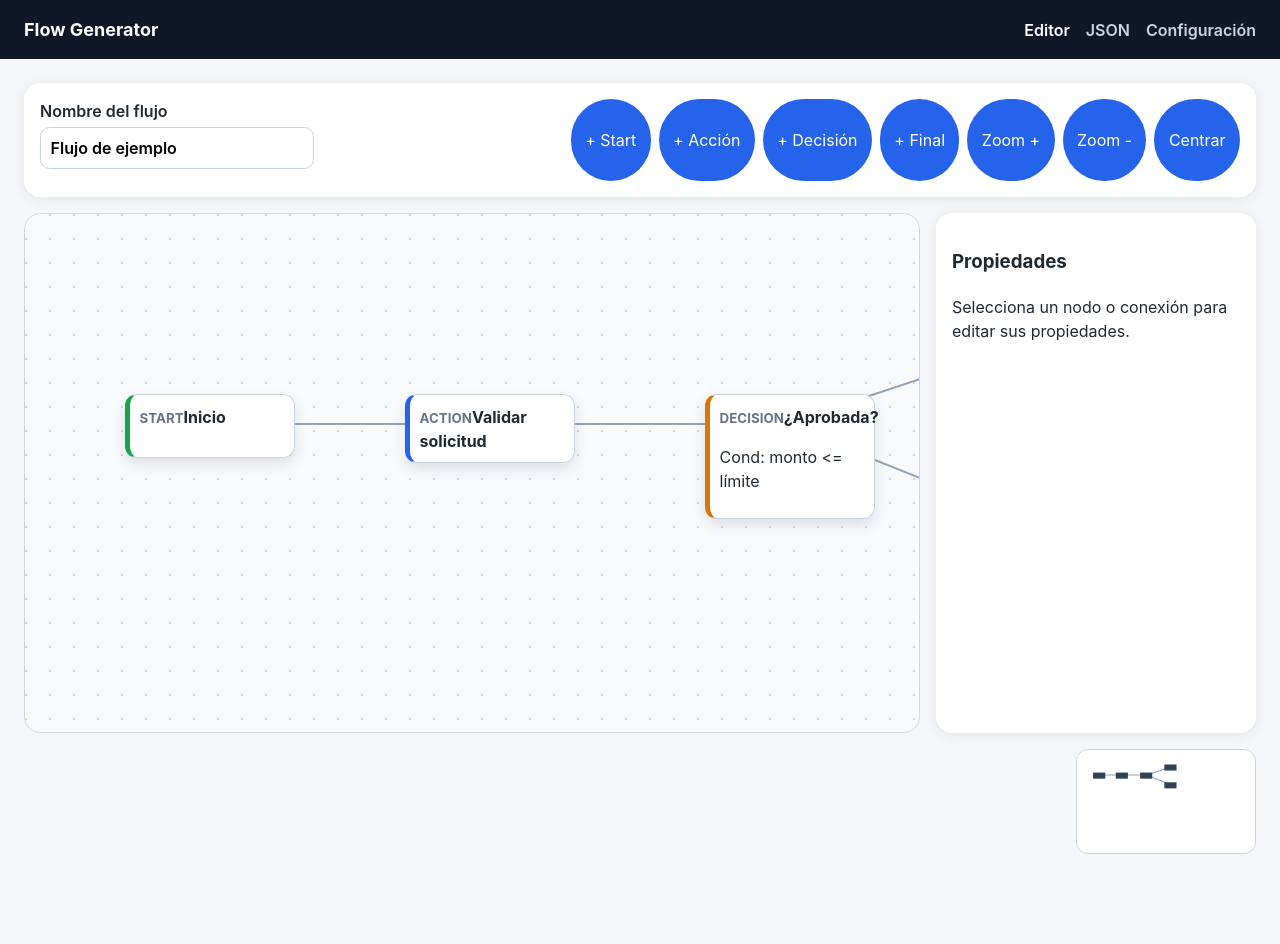
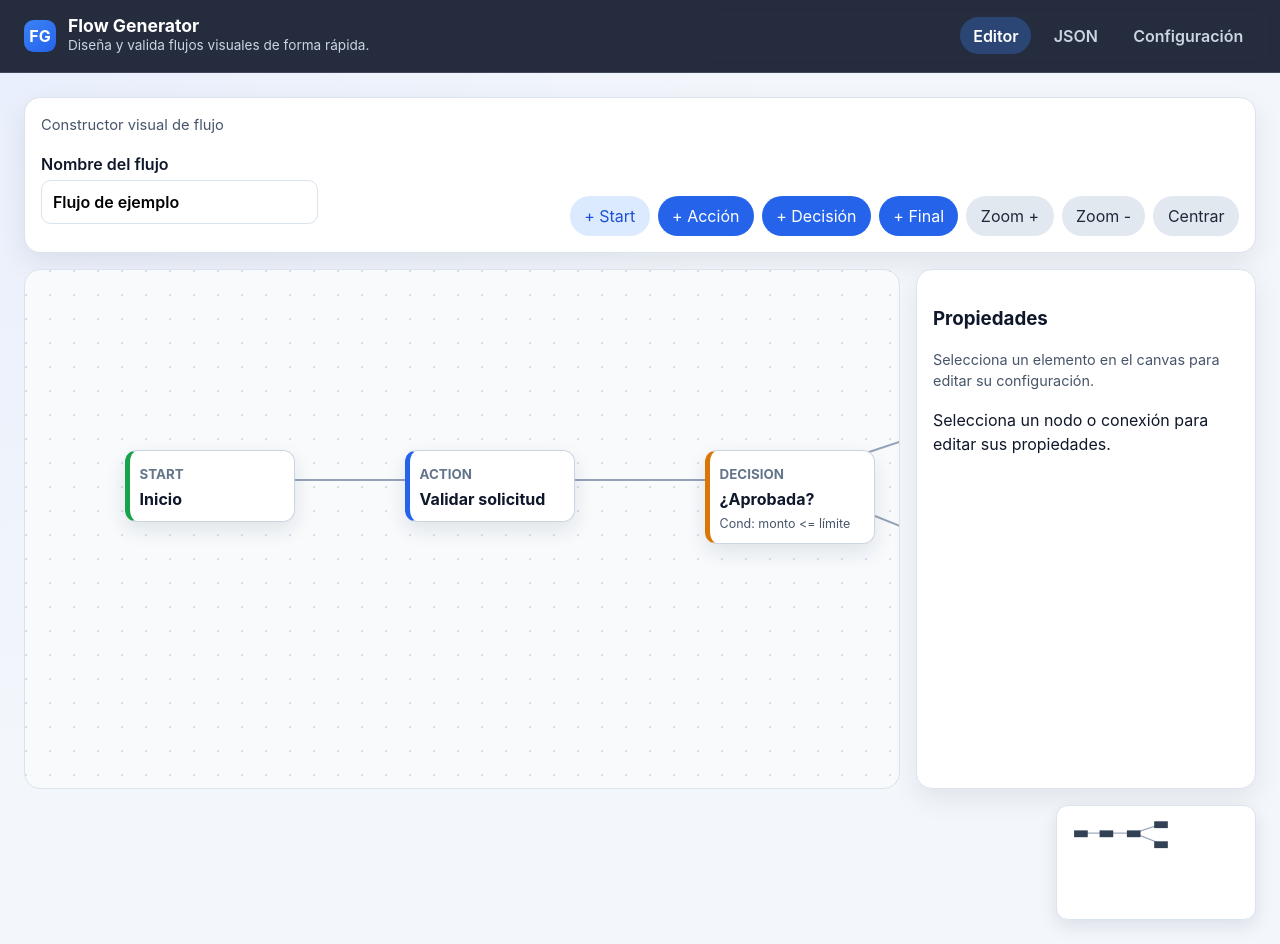
Before and after one commit to Erredebe/flow-gen, an Angular app: page /editor in a window 1280 px wide. Before the commit the page ends 878 px from the top, so only its background shows below. Built offline with nearby package versions, Linux system fonts and the light colour scheme.

Commit message:
Mejora estética general y UX de pantallas

```diff
--- a/src/app/app.component.html
+++ b/src/app/app.component.html
@@ -1,7 +1,14 @@
 <div class="layout">
   <header class="topbar">
-    <h1>Flow Generator</h1>
-    <nav>
+    <div class="brand">
+      <span class="brand-badge" aria-hidden="true">FG</span>
+      <div>
+        <h1>Flow Generator</h1>
+        <p>Diseña y valida flujos visuales de forma rápida.</p>
+      </div>
+    </div>
+
+    <nav aria-label="Navegación principal">
       <a routerLink="/editor" routerLinkActive="active" [routerLinkActiveOptions]="{ exact: true }"
         >Editor</a
       >
--- a/src/app/app.component.scss
+++ b/src/app/app.component.scss
@@ -3,35 +3,77 @@
 }
 
 .topbar {
+  position: sticky;
+  top: 0;
+  z-index: 10;
   display: flex;
   justify-content: space-between;
   align-items: center;
+  gap: 1rem;
   padding: 1rem 1.5rem;
-  background-color: #101828;
+  backdrop-filter: blur(10px);
+  background: rgb(15 23 42 / 90%);
   color: #fff;
-
-  h1 {
-    margin: 0;
-    font-size: 1.125rem;
-  }
+  border-bottom: 1px solid rgb(148 163 184 / 25%);
 
   nav {
     display: flex;
-    gap: 1rem;
+    gap: 0.6rem;
 
     a {
       color: #cbd5e1;
       text-decoration: none;
       font-weight: 600;
+      padding: 0.4rem 0.8rem;
+      border-radius: 999px;
+      transition: 150ms ease;
 
       &.active,
       &:hover {
         color: #fff;
+        background: rgb(59 130 246 / 30%);
       }
     }
   }
 }
 
+.brand {
+  display: flex;
+  align-items: center;
+  gap: 0.75rem;
+
+  h1 {
+    margin: 0;
+    font-size: 1.1rem;
+    line-height: 1.1;
+  }
+
+  p {
+    margin: 0;
+    color: #cbd5e1;
+    font-size: 0.85rem;
+  }
+}
+
+.brand-badge {
+  display: grid;
+  place-items: center;
+  width: 2rem;
+  height: 2rem;
+  border-radius: 0.6rem;
+  background: linear-gradient(145deg, #3b82f6, #2563eb);
+  font-weight: 700;
+}
+
 main {
+  max-width: 1480px;
+  margin: 0 auto;
   padding: 1.5rem;
 }
+
+@media (max-width: 780px) {
+  .topbar {
+    flex-direction: column;
+    align-items: flex-start;
+  }
+}
--- a/src/app/features/flow-editor/pages/json-view-page.component.html
+++ b/src/app/features/flow-editor/pages/json-view-page.component.html
@@ -2,11 +2,16 @@
   <h2>Vista JSON</h2>
   <p>Importa/exporta el flujo actual y usa el editor manual para ajustes avanzados.</p>
 
-  <div class="actions">
-    <button type="button" (click)="downloadJson()">Descargar JSON</button>
+  <div class="actions" aria-label="Acciones de gestión">
+    <button type="button" class="btn" (click)="downloadJson()">Descargar JSON</button>
     <label>
       Importar archivo JSON
-      <input #fileInput type="file" accept="application/json,.json" (change)="onFilePicked($event)" />
+      <input
+        #fileInput
+        type="file"
+        accept="application/json,.json"
+        (change)="onFilePicked($event)"
+      />
     </label>
   </div>
 
@@ -20,7 +25,7 @@
     ></textarea>
   </label>
 
-  <button type="button" (click)="loadFromTextarea()">Cargar desde textarea</button>
+  <button type="button" class="btn" (click)="loadFromTextarea()">Cargar desde textarea</button>
 
   @if (message(); as infoMessage) {
     <p class="message success">{{ infoMessage }}</p>
--- a/src/app/features/flow-editor/pages/settings-page.component.html
+++ b/src/app/features/flow-editor/pages/settings-page.component.html
@@ -2,10 +2,12 @@
   <h2>Configuración de almacenamiento</h2>
   <p>Gestiona la información guardada en localStorage: cargar, editar y eliminar.</p>
 
-  <div class="actions">
-    <button type="button" (click)="loadFromStorage()">Cargar desde localStorage</button>
-    <button type="button" (click)="saveStorageDraft()">Guardar cambios</button>
-    <button type="button" class="danger" (click)="clearStorage()">Eliminar localStorage</button>
+  <div class="actions" aria-label="Acciones de gestión">
+    <button type="button" class="btn" (click)="loadFromStorage()">Cargar desde localStorage</button>
+    <button type="button" class="btn" (click)="saveStorageDraft()">Guardar cambios</button>
+    <button type="button" class="btn btn-danger" (click)="clearStorage()">
+      Eliminar localStorage
+    </button>
   </div>
 
   <label>
--- a/src/app/features/flow-editor/pages/settings-page.component.scss
+++ b/src/app/features/flow-editor/pages/settings-page.component.scss
@@ -3,8 +3,18 @@
   gap: 1rem;
   padding: 1.2rem;
   border-radius: 1rem;
-  background: #ffffff;
-  box-shadow: 0 2px 12px rgb(15 23 42 / 8%);
+  background: var(--surface);
+  box-shadow: 0 10px 28px rgb(15 23 42 / 8%);
+  border: 1px solid var(--border);
+
+  h2,
+  p {
+    margin: 0;
+  }
+
+  p {
+    color: var(--muted);
+  }
 }
 
 .actions {
@@ -28,20 +38,25 @@ textarea {
   width: 100%;
   padding: 0.7rem;
   border-radius: 0.6rem;
-  border: 1px solid #cbd5e1;
+  border: 1px solid var(--border);
+  min-height: 340px;
 }
 
-button {
+.btn {
   border: 0;
   border-radius: 999px;
   padding: 0.5rem 0.9rem;
-  background: #2563eb;
+  background: var(--primary);
   color: #fff;
   cursor: pointer;
 }
 
-button.danger {
-  background: #dc2626;
+.btn:hover {
+  background: var(--primary-strong);
+}
+
+.btn-danger {
+  background: var(--danger);
 }
 
 .message {
@@ -50,11 +65,11 @@ button.danger {
 }
 
 .message.success {
-  background: #dcfce7;
-  color: #166534;
+  background: var(--success-bg);
+  color: var(--success-text);
 }
 
 .message.error {
-  background: #fee2e2;
-  color: #b91c1c;
+  background: var(--error-bg);
+  color: var(--error-text);
 }
--- a/src/app/features/flow-editor/ui/flow-editor.component.html
+++ b/src/app/features/flow-editor/ui/flow-editor.component.html
@@ -1,18 +1,19 @@
 <section class="editor-shell">
   <header class="toolbar">
-    <label>
+    <p class="toolbar-title">Constructor visual de flujo</p>
+    <label class="flow-name">
       Nombre del flujo
       <input type="text" [ngModel]="flow().name" (ngModelChange)="updateFlowName($event)" />
     </label>
 
-    <div class="actions">
-      <button type="button" (click)="ensureStartNode()">+ Start</button>
-      <button type="button" (click)="addNode('action')">+ Acción</button>
-      <button type="button" (click)="addNode('decision')">+ Decisión</button>
-      <button type="button" (click)="addNode('end')">+ Final</button>
-      <button type="button" (click)="setZoom(0.1)">Zoom +</button>
-      <button type="button" (click)="setZoom(-0.1)">Zoom -</button>
-      <button type="button" (click)="centerView()">Centrar</button>
+    <div class="actions" aria-label="Acciones rápidas">
+      <button type="button" class="btn btn-ghost" (click)="ensureStartNode()">+ Start</button>
+      <button type="button" class="btn" (click)="addNode('action')">+ Acción</button>
+      <button type="button" class="btn" (click)="addNode('decision')">+ Decisión</button>
+      <button type="button" class="btn" (click)="addNode('end')">+ Final</button>
+      <button type="button" class="btn btn-soft" (click)="setZoom(0.1)">Zoom +</button>
+      <button type="button" class="btn btn-soft" (click)="setZoom(-0.1)">Zoom -</button>
+      <button type="button" class="btn btn-soft" (click)="centerView()">Centrar</button>
     </div>
   </header>
 
@@ -64,6 +65,7 @@
 
     <aside class="properties-panel">
       <h3>Propiedades</h3>
+      <p class="panel-help">Selecciona un elemento en el canvas para editar su configuración.</p>
 
       @if (selectedNode(); as node) {
         <p><strong>Nodo:</strong> {{ node.id }}</p>
@@ -74,7 +76,11 @@
 
         <label>
           Condición
-          <input type="text" [ngModel]="node.condition ?? ''" (ngModelChange)="updateNodeCondition($event)" />
+          <input
+            type="text"
+            [ngModel]="node.condition ?? ''"
+            (ngModelChange)="updateNodeCondition($event)"
+          />
         </label>
 
         <label>
@@ -87,15 +93,23 @@
         }
 
         <div class="panel-actions">
-          <button type="button" (click)="setSelectedAsStart()">Poner como Start</button>
-          <button type="button" (click)="startLinkFromSelected()">Conectar desde este nodo</button>
-          <button type="button" (click)="deleteSelected()">Eliminar nodo</button>
+          <button type="button" class="btn btn-soft" (click)="setSelectedAsStart()">
+            Poner como Start
+          </button>
+          <button type="button" class="btn" (click)="startLinkFromSelected()">
+            Conectar desde este nodo
+          </button>
+          <button type="button" class="btn btn-danger" (click)="deleteSelected()">
+            Eliminar nodo
+          </button>
         </div>
       } @else {
         @if (selectedEdge(); as edge) {
           <p><strong>Conexión:</strong> {{ edge.id }}</p>
           <p>{{ edge.sourceNodeId }} → {{ edge.targetNodeId }}</p>
-          <button type="button" (click)="deleteSelected()">Eliminar conexión</button>
+          <button type="button" class="btn btn-danger" (click)="deleteSelected()">
+            Eliminar conexión
+          </button>
         } @else {
           <p>Selecciona un nodo o conexión para editar sus propiedades.</p>
         }
@@ -104,7 +118,7 @@
       @if (linkingSourceNodeId()) {
         <div class="link-hint">
           <p>Haz click en otro nodo para crear la conexión.</p>
-          <button type="button" (click)="cancelLinking()">Cancelar</button>
+          <button type="button" class="btn btn-soft" (click)="cancelLinking()">Cancelar</button>
         </div>
       }
 
@@ -119,7 +133,7 @@
     </aside>
   </div>
 
-  <section class="minimap">
+  <section class="minimap" aria-label="Minimapa">
     <svg viewBox="0 0 160 80">
       @for (segment of edgeSegments(); track segment.edge.id) {
         <line
@@ -130,7 +144,12 @@
         ></line>
       }
       @for (node of nodes(); track node.id) {
-        <rect [attr.x]="minimapPoint(node.position.x)" [attr.y]="minimapPoint(node.position.y)" width="12" height="6"></rect>
+        <rect
+          [attr.x]="minimapPoint(node.position.x)"
+          [attr.y]="minimapPoint(node.position.y)"
+          width="12"
+          height="6"
+        ></rect>
       }
     </svg>
   </section>
--- a/src/app/features/flow-editor/ui/flow-editor.component.scss
+++ b/src/app/features/flow-editor/ui/flow-editor.component.scss
@@ -10,12 +10,25 @@
 .toolbar {
   display: flex;
   flex-wrap: wrap;
+  align-items: end;
   justify-content: space-between;
   gap: 1rem;
   padding: 1rem;
   border-radius: 1rem;
-  background: #ffffff;
-  box-shadow: 0 2px 12px rgb(15 23 42 / 8%);
+  background: var(--surface);
+  box-shadow: 0 10px 28px rgb(15 23 42 / 8%);
+  border: 1px solid var(--border);
+}
+
+.toolbar-title {
+  margin: 0;
+  width: 100%;
+  color: var(--muted);
+  font-size: 0.92rem;
+}
+
+.flow-name {
+  min-width: 240px;
 }
 
 .actions {
@@ -26,17 +39,17 @@
 
 .workspace {
   display: grid;
-  grid-template-columns: minmax(0, 1fr) 320px;
+  grid-template-columns: minmax(0, 1fr) 340px;
   gap: 1rem;
 }
 
 .flow-canvas-container {
   overflow: auto;
   border-radius: 1rem;
-  border: 1px solid #d0d7de;
-  background-image: radial-gradient(circle at 1px 1px, #cbd5e1 1px, transparent 0);
+  border: 1px solid var(--border);
+  background-image: radial-gradient(circle at 1px 1px, #d6deea 1px, transparent 0);
   background-size: 24px 24px;
-  background-color: #f8fafc;
+  background-color: var(--surface-soft);
   height: 65vh;
 }
 
@@ -71,9 +84,20 @@
   padding: 0.6rem;
   border-radius: 0.75rem;
   border: 1px solid #cbd5e1;
-  background: #ffffff;
-  box-shadow: 0 6px 14px rgb(30 41 59 / 12%);
+  background: #fff;
+  box-shadow: 0 8px 20px rgb(30 41 59 / 11%);
   cursor: grab;
+}
+
+.node strong {
+  display: block;
+  margin-top: 0.15rem;
+}
+
+.node p {
+  margin: 0.2rem 0 0;
+  color: var(--muted);
+  font-size: 0.78rem;
 }
 
 .node small {
@@ -83,7 +107,7 @@
 }
 
 .node.selected {
-  border-color: #3b82f6;
+  border-color: var(--primary);
   box-shadow: 0 0 0 3px rgb(59 130 246 / 30%);
 }
 
@@ -95,15 +119,12 @@
 .node-start {
   border-left: 5px solid #16a34a;
 }
-
 .node-action {
   border-left: 5px solid #2563eb;
 }
-
 .node-decision {
   border-left: 5px solid #d97706;
 }
-
 .node-end {
   border-left: 5px solid #dc2626;
 }
@@ -111,8 +132,15 @@
 .properties-panel {
   padding: 1rem;
   border-radius: 1rem;
-  background: #ffffff;
-  box-shadow: 0 2px 12px rgb(15 23 42 / 8%);
+  background: var(--surface);
+  box-shadow: 0 10px 28px rgb(15 23 42 / 8%);
+  border: 1px solid var(--border);
+}
+
+.panel-help {
+  margin-top: -0.2rem;
+  color: var(--muted);
+  font-size: 0.9rem;
 }
 
 label {
@@ -131,18 +159,40 @@ button {
 input,
 textarea {
   width: 100%;
-  padding: 0.5rem 0.6rem;
-  border: 1px solid #cbd5e1;
+  padding: 0.58rem 0.68rem;
+  border: 1px solid var(--border);
   border-radius: 0.6rem;
 }
 
-button {
+.btn {
   border: 0;
   border-radius: 999px;
   padding: 0.5rem 0.9rem;
-  background: #2563eb;
+  background: var(--primary);
   color: #fff;
   cursor: pointer;
+}
+
+.btn:hover {
+  background: var(--primary-strong);
+}
+
+.btn-soft {
+  background: #e2e8f0;
+  color: #1e293b;
+}
+
+.btn-soft:hover {
+  background: #cbd5e1;
+}
+
+.btn-ghost {
+  background: #dbeafe;
+  color: #1d4ed8;
+}
+
+.btn-danger {
+  background: var(--danger);
 }
 
 .panel-actions {
@@ -152,8 +202,8 @@ button {
 }
 
 .validation-error {
-  color: #b91c1c;
-  background: #fee2e2;
+  color: var(--error-text);
+  background: var(--error-bg);
   border-radius: 0.5rem;
   padding: 0.35rem 0.5rem;
 }
@@ -165,24 +215,23 @@ button {
 }
 
 .minimap {
-  width: 180px;
+  width: 200px;
   justify-self: end;
   border-radius: 0.75rem;
-  border: 1px solid #cbd5e1;
-  background: #ffffff;
+  border: 1px solid var(--border);
+  background: var(--surface);
   padding: 0.5rem;
+  box-shadow: 0 6px 18px rgb(15 23 42 / 10%);
 }
 
 .minimap svg {
   width: 100%;
   height: auto;
 }
-
 .minimap line {
   stroke: #94a3b8;
   stroke-width: 1;
 }
-
 .minimap rect {
   fill: #334155;
 }
@@ -191,7 +240,6 @@ button {
   .workspace {
     grid-template-columns: 1fr;
   }
-
   .minimap {
     justify-self: start;
   }
--- a/src/styles.scss
+++ b/src/styles.scss
@@ -2,6 +2,19 @@
   color-scheme: light;
   font-family: Inter, Roboto, 'Helvetica Neue', Arial, sans-serif;
   line-height: 1.5;
+  --bg: #f3f6fb;
+  --surface: #ffffff;
+  --surface-soft: #f8fafc;
+  --text: #0f172a;
+  --muted: #475569;
+  --border: #dbe3ee;
+  --primary: #2563eb;
+  --primary-strong: #1d4ed8;
+  --danger: #dc2626;
+  --success-bg: #dcfce7;
+  --success-text: #166534;
+  --error-bg: #fee2e2;
+  --error-text: #b91c1c;
 }
 
 * {
@@ -10,6 +23,7 @@
 
 body {
   margin: 0;
-  background-color: #f4f6f8;
-  color: #1f2933;
+  min-height: 100vh;
+  background: radial-gradient(circle at top left, #e8eefc 0%, var(--bg) 48%);
+  color: var(--text);
 }
```
